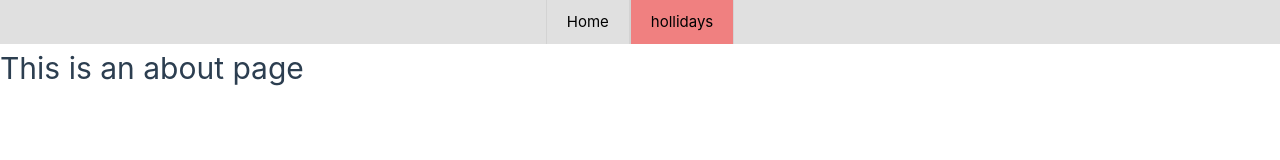
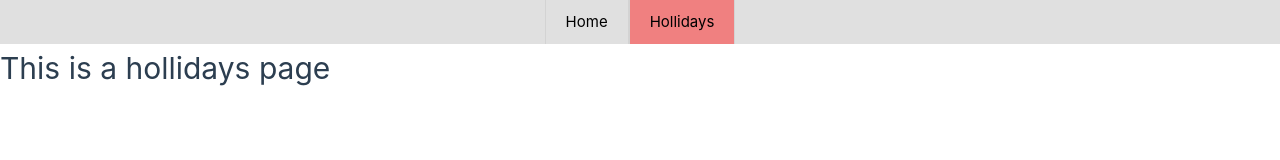
Before and after one commit to Arturas1989/HolidayPayPro, a Vue app: page /hollidays in a window 1280 px wide. Shown: the top 160 px of the page. Built offline with nearby package versions, Linux system fonts and the light colour scheme.

Commit message:
changed holliday view

```diff
--- a/src/App.vue
+++ b/src/App.vue
@@ -9,7 +9,7 @@ import { RouterLink, RouterView } from 'vue-router'
 
       <nav>
         <RouterLink to="/">Home</RouterLink>
-        <RouterLink to="/hollidays">hollidays</RouterLink>
+        <RouterLink to="/hollidays">Hollidays</RouterLink>
       </nav>
     </div>
   </header>
--- a/src/views/HollidayView.vue
+++ b/src/views/HollidayView.vue
@@ -1,6 +1,6 @@
 <template>
-  <div class="about">
-    <h1>This is an about page</h1>
+  <div class="hollidays">
+    <h1>This is a hollidays page</h1>
   </div>
 </template>
 
```
